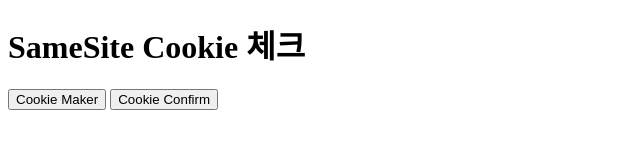
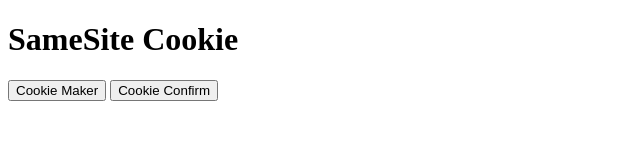
Before and after one commit to oinochoe/samesite_test, a website: page index.html in a window 1280 px wide. Shown: the whole page, without its empty margins (0-640 px from the left). Drawn offline with Linux system fonts and the light colour scheme.

Commit message:
타이틀 수정

```diff
--- a/index.html
+++ b/index.html
@@ -6,7 +6,7 @@
         <title>SameSite Test</title>
     </head>
     <body>
-        <h1>SameSite Cookie 체크</h1>
+        <h1>SameSite Cookie</h1>
         <button type="button" class="js-cookieMake">Cookie Maker</button>
         <button type="button" class="js-cookkeConfirm">Cookie Confirm</button>
         <script>
```
